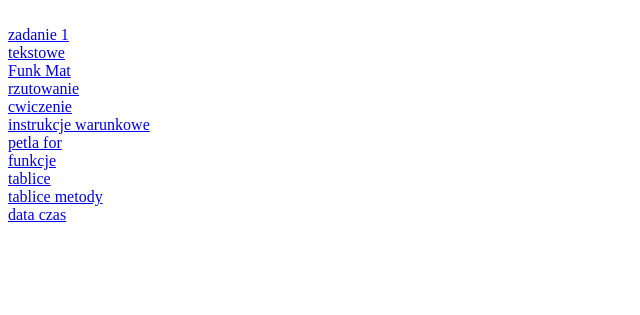
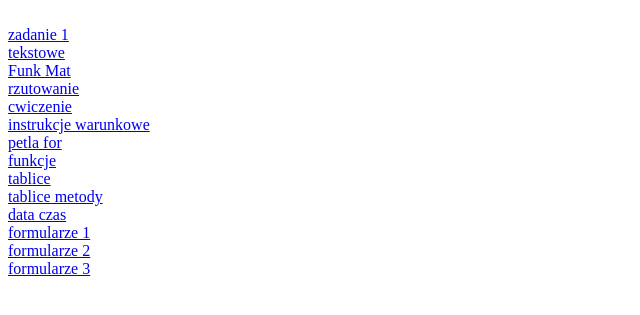
Before and after one commit to road44/h0ld4-kod, a PHP site: page / in a window 1280 px wide. Shown: the top 315 px of the page, without its empty margins (0-640 px from the left). Run offline with PHP 8.4, Linux system fonts and the light colour scheme.

Commit message:
update index.php

```diff
--- a/Programowanie-Aplikacji/Klasa-4/PHP/index.php
+++ b/Programowanie-Aplikacji/Klasa-4/PHP/index.php
@@ -21,7 +21,10 @@
 <a href="funkcje.php">funkcje</a> <br>
 <a href="tablice.php">tablice</a> <br>
 <a href="tablice_metody.php">tablice metody</a> <br>
-<a href="data_czas.php">data czas</a>
+<a href="data_czas.php">data czas</a> <br>
+<a href="formularze/formular_1.html">formularze 1</a> <br>
+<a href="formularze/formular_2.html">formularze 2</a> <br>
+<a href="formularze/formular_3.html">formularze 3</a> <br>
 
 
 </body>
```
